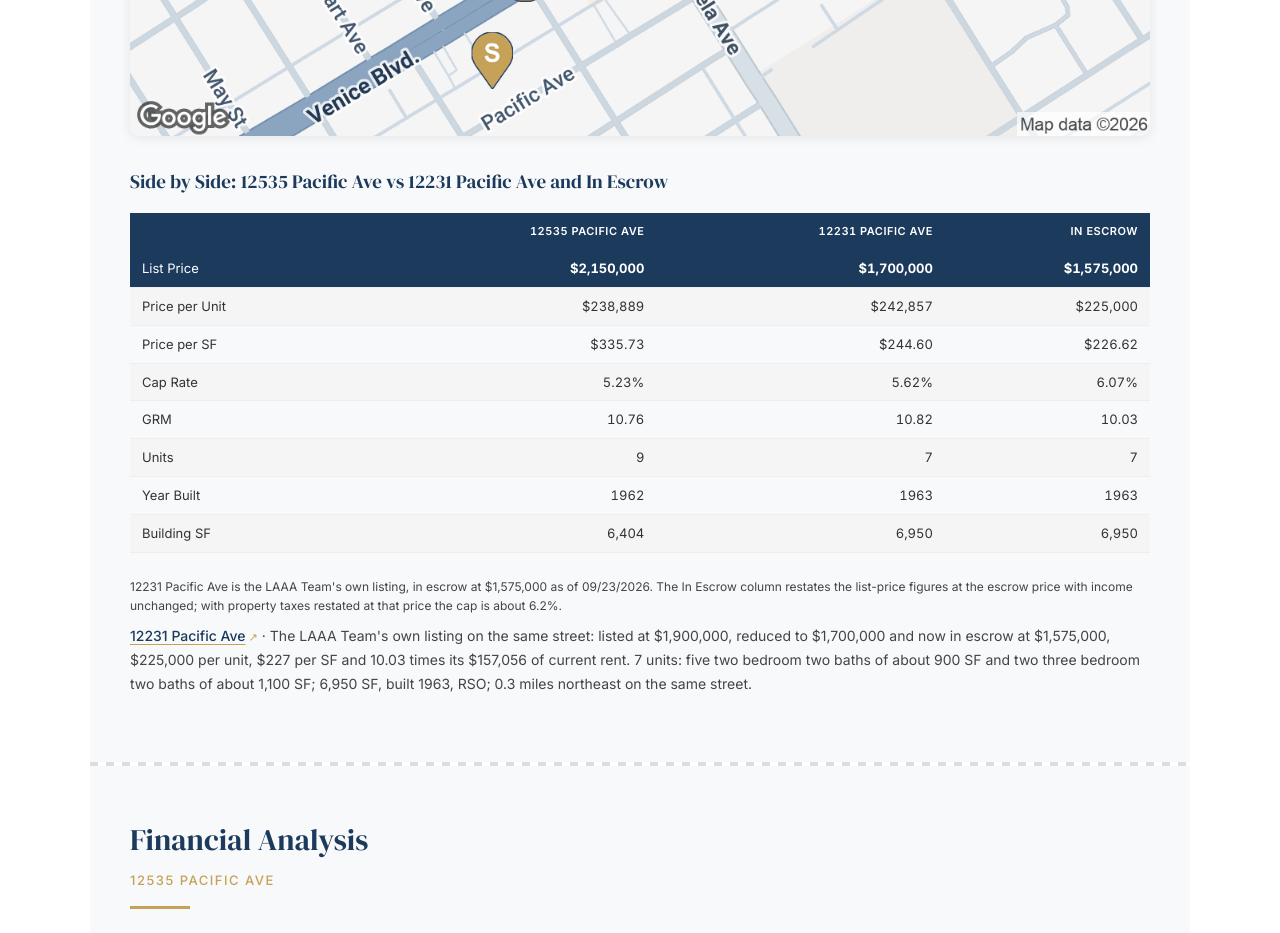
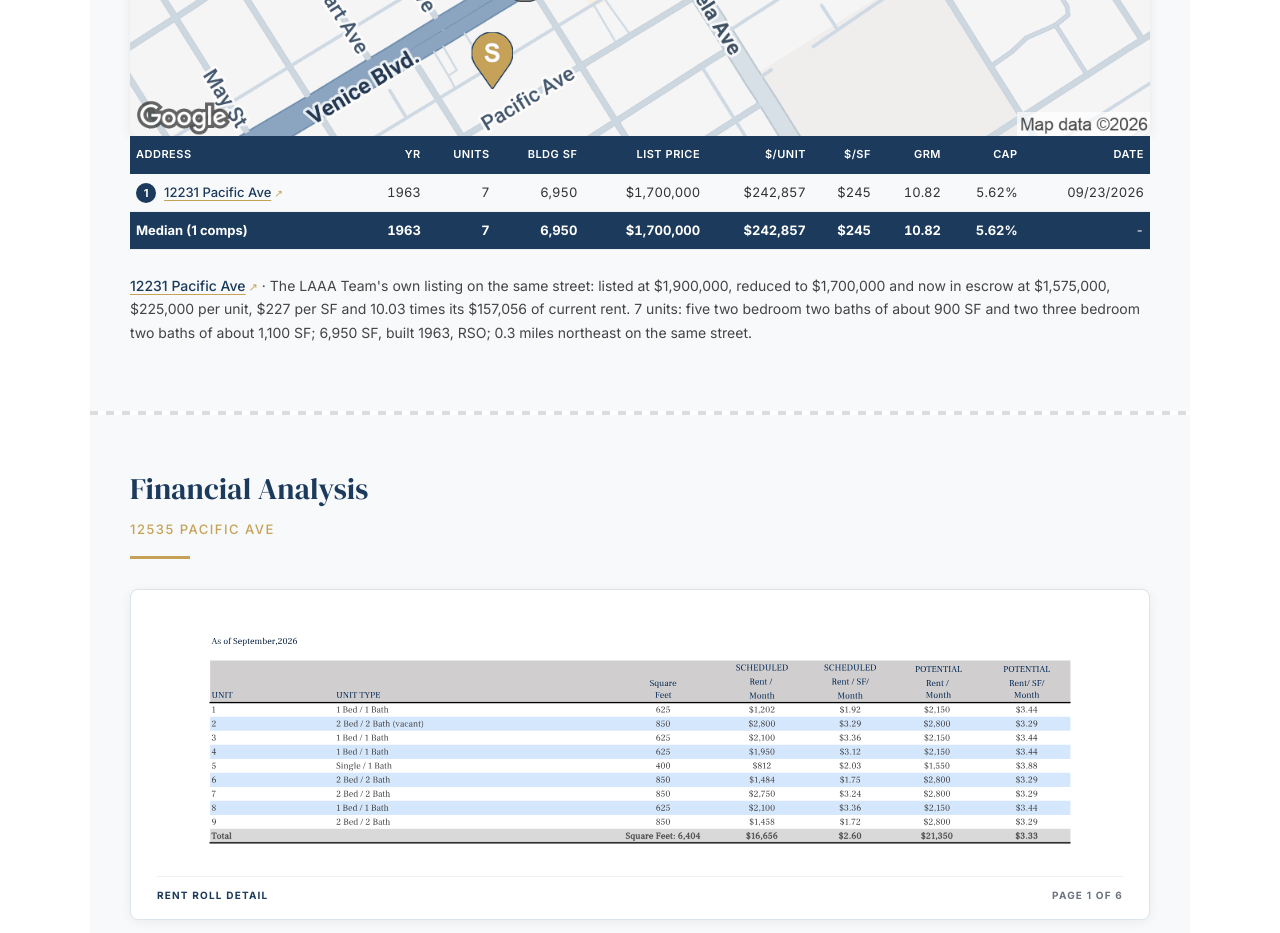
Before and after one commit to LAAA-Deploys/2540-barrington-portfolio-bov, a plain HTML site: page 12535-pacific/index.html in a window 1280 px wide. Shown: the part 8760-9693 px from the top of the page. Drawn offline with Linux system fonts and the light colour scheme.

Commit message:
Krasno portfolio BOV: 12231 side-by-side removed from the Pacific page (approved by Glen Scher 09/24/2026)
Co-Authored-By: Claude Fable 5.1 <noreply@anthropic.com>
Claude-Session: https://claude.ai/code/session_01HvuKFTVGxAyfs7KjB3dZDm

```diff
--- a/12535-pacific/index.html
+++ b/12535-pacific/index.html
@@ -4,7 +4,7 @@
 <meta charset="UTF-8">
 <meta name="viewport" content="width=device-width, initial-scale=1.0">
 <meta name="robots" content="noindex, nofollow">
-<meta name="laaa-figures-pulled" content="2026-09-24T18:57:37+00:00">
+<meta name="laaa-figures-pulled" content="2026-09-24T19:08:17+00:00">
 <meta name="description" content="9-Unit Multifamily Investment - Los Angeles, CA 90066 | LAAA Team - Marcus &amp; Millichap">
 <meta property="og:title" content="Broker Opinion of Value - 12535 Pacific Ave">
 <meta property="og:description" content="9-Unit Multifamily Investment - Los Angeles, CA 90066 | LAAA Team - Marcus &amp; Millichap">
@@ -857,21 +857,12 @@ table.bm-soft tr.highlight td{background:#FFF8E7;border-left:3px solid #C5A258;f
   <div class="section-subtitle">Active Competition and the Pricing Ceiling</div>
   <div class="section-divider"></div>
   <div class="loc-wide-map comp-map"><picture><source media="(max-width: 700px)" srcset="../images/maps-12535-pacific-active-comps-tall.png"><img src="../images/maps-12535-pacific-active-comps.png" alt="On-Market Comps Map" loading="lazy"></picture></div>
-  <h3 class="sub-heading">Side by Side: 12535 Pacific Ave vs 12231 Pacific Ave and In Escrow</h3>
-  <div class="table-scroll"><table data-summary-exempt="Columns describing different assets, or the same asset at different prices, have no aggregate; the rows are paired attributes, not components of a total.">
-    <thead><tr><th></th><th class="num">12535 Pacific Ave</th><th class="num">12231 Pacific Ave</th><th class="num">In Escrow</th></tr></thead>
-    <tbody>
-<tr class="summary"><td>List Price</td><td class="num"><strong>$2,150,000</strong></td><td class="num"><strong>$1,700,000</strong></td><td class="num"><strong>$1,575,000</strong></td></tr>
-<tr><td>Price per Unit</td><td class="num">$238,889</td><td class="num">$242,857</td><td class="num">$225,000</td></tr>
-<tr><td>Price per SF</td><td class="num">$335.73</td><td class="num">$244.60</td><td class="num">$226.62</td></tr>
-<tr><td>Cap Rate</td><td class="num">5.23%</td><td class="num">5.62%</td><td class="num">6.07%</td></tr>
-<tr><td>GRM</td><td class="num">10.76</td><td class="num">10.82</td><td class="num">10.03</td></tr>
-<tr><td>Units</td><td class="num">9</td><td class="num">7</td><td class="num">7</td></tr>
-<tr><td>Year Built</td><td class="num">1962</td><td class="num">1963</td><td class="num">1963</td></tr>
-<tr><td>Building SF</td><td class="num">6,404</td><td class="num">6,950</td><td class="num">6,950</td></tr>
-    </tbody>
+  <div class="table-scroll comp-table"><table>
+    <thead><tr><th>Address</th><th class="num">Yr</th><th class="num">Units</th><th class="num">Bldg SF</th><th class="num">List Price</th><th class="num">$/Unit</th><th class="num">$/SF</th><th class="num">GRM</th><th class="num">Cap</th><th class="num">Date</th></tr></thead>
+    <tbody><tr><td><span class="map-ref">1</span><a class="comp-link" href="https://www.google.com/maps/search/?api=1&amp;query=34.0037714,-118.431664&amp;query_place_id=ChIJSfwsRVy6woARaiqLTJqvw-s" target="_blank" rel="noopener noreferrer">12231 Pacific Ave</a></td><td class="num">1963</td><td class="num">7</td><td class="num">6,950</td><td class="num">$1,700,000</td><td class="num">$242,857</td><td class="num">$245</td><td class="num">10.82</td><td class="num">5.62%</td><td class="num">09/23/2026</td></tr>
+<tr class="summary"><td><strong>Median (1 comps)</strong></td><td class="num"><strong>1963</strong></td><td class="num"><strong>7</strong></td><td class="num"><strong>6,950</strong></td><td class="num"><strong>$1,700,000</strong></td><td class="num"><strong>$242,857</strong></td><td class="num"><strong>$245</strong></td><td class="num"><strong>10.82</strong></td><td class="num"><strong>5.62%</strong></td><td class="num">-</td></tr>
+</tbody>
   </table></div>
-  <p class="os-note">12231 Pacific Ave is the LAAA Team&#x27;s own listing, in escrow at $1,575,000 as of 09/23/2026. The In Escrow column restates the list-price figures at the escrow price with income unchanged; with property taxes restated at that price the cap is about 6.2%.</p>
   <div class="comp-narratives"><p class="narrative"><strong><a class="comp-link" href="https://www.google.com/maps/search/?api=1&amp;query=34.0037714,-118.431664&amp;query_place_id=ChIJSfwsRVy6woARaiqLTJqvw-s" target="_blank" rel="noopener noreferrer">12231 Pacific Ave</a></strong> &middot; The LAAA Team&#x27;s own listing on the same street: listed at $1,900,000, reduced to $1,700,000 and now in escrow at $1,575,000, $225,000 per unit, $227 per SF and 10.03 times its $157,056 of current rent. 7 units: five two bedroom two baths of about 900 SF and two three bedroom two baths of about 1,100 SF; 6,950 SF, built 1963, RSO; 0.3 miles northeast on the same street.</p></div>
 </div>
 
```
Also changed, not shown: 2540-s-barrington/index.html (+1 -1 lines), approval-binding.json (+4 -4 lines), index.html (+1 -1 lines), bov-site.json.
